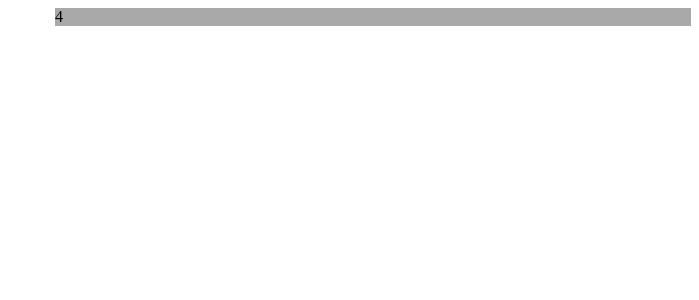
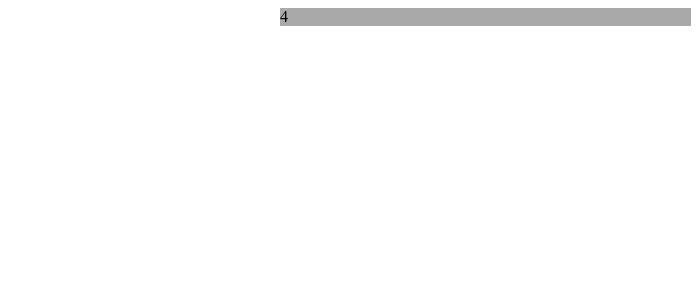
Before and after one commit to sonakshi-singh/mwd, a PHP site: page / in a window 1280 px wide. Shown: the top 300 px of the page, without its empty margins (581-1280 px from the left). Run offline with PHP 8.4, Linux system fonts and the light colour scheme.

Commit message:
ade some changes

```diff
--- a/cssgrid.css
+++ b/cssgrid.css
@@ -1,6 +1,8 @@
 #grid
 {
 	display: grid;
+	grid-template-columns:150px 200px 100px;
+	grid-template-rows:auto;
 }
 
 #box1
```
